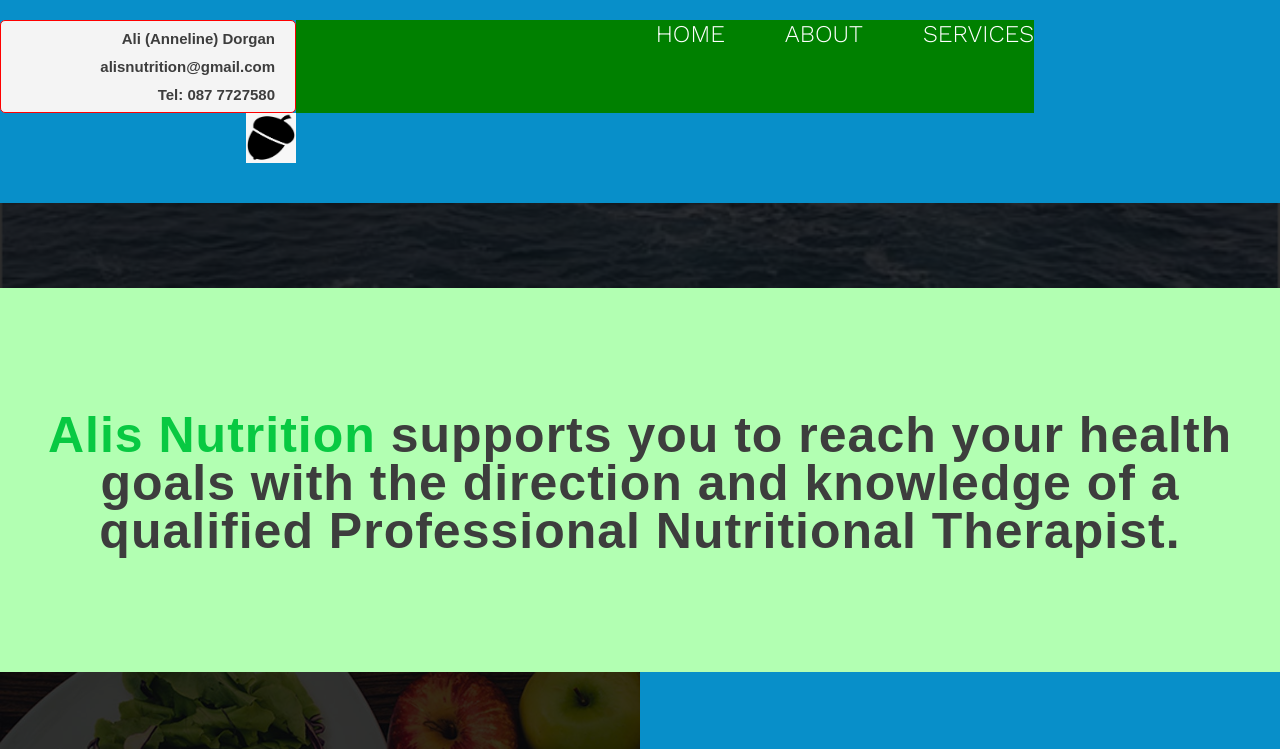
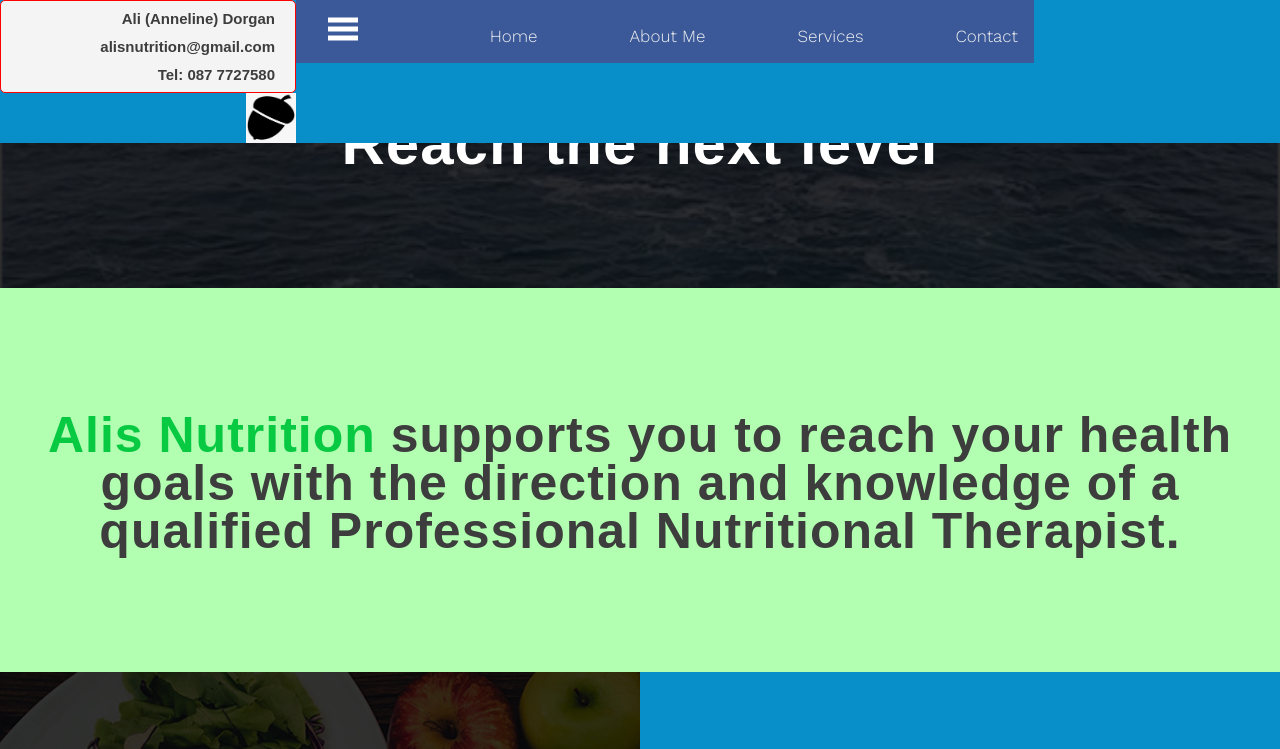
Before and after one commit to duinneacha/alinutrition, a website: page public/index.html in a window 1280 px wide. Shown: the top 749 px of the page. Drawn offline with nearby package versions, Linux system fonts and the light colour scheme; a web font is replaced by a local one.

Commit message:
Developing nav - finding it tricky

```diff
--- a/public/css/nav_style.css
+++ b/public/css/nav_style.css
@@ -10,7 +10,7 @@ header.top-of-page {
   position: fixed;
   display: grid;
   grid-template-columns: 1fr 1fr;;
-  z-index: 999;
+  /* z-index: 999; */
   width: 100%;
   margin: 0;
   top: 0;
@@ -34,24 +34,7 @@ header.top-of-page {
   text-align: right;
   top: 0;
 }
-.navigation {
-  background: green;
 
-}
-
-.navigation-line {
-  background: yellow;
-  grid-column-start: 1;
-  grid-column-end: 3;
-}
-header {
-  padding: 1em 0 2em;
-}
-
-.logo  {
-  font-family: var(--ff-logo);
-
-}
 
 .logo a {
   text-decoration: none;
@@ -64,93 +47,63 @@ header {
 }
 
 
-nav {
-  /* position: absolute; */
-  text-align: left;
-  top: 100%;
-  left: 0;
-  background: var(--clr-accent);
-  width: 100%;
-  /* display: none; */
-  transform: scale(1, 0);
-  transform-origin: top;
-  transition: transform 400ms ease-in-out;
+.navbar{
+  background-color:#3b5998;
+  overflow:hidden;
+  height:63px;
 }
 
-nav ul {
-  margin: 0;
-  padding: 0;
-  list-style: none;
+.navbar a{
+  float:left;
+  display:block;
+  color:#f2f2f2;
+  text-align:center;
+  padding:14px 16px;
+  text-decoration:none;
+  font-size:17px;
 }
 
-nav li {
-  margin-bottom: 1em;
-  margin-left: 1em;
+.navbar ul{
+  margin:8px 0 0 0;
+  list-style:none;
 }
 
-nav a {
- color: white;
- text-decoration: none;
- font-size: 1.2rem;
- text-transform: uppercase;
- opacity: 0;
- transition: opacity 150ms ease-in-out 250ms;
-
+.navbar a:hover{
+  background-color:#ddd;
+  color:#000;
 }
 
-nav a:hover {
-  color: #000;
-  /* font-weight: 600; */
+.side-nav{
+  height:100%;
+  width:0;
+  position:fixed;
+  z-index:1;
+  top:0;
+  left:0;
+  background-color:#111;
+  opacity:0.9;
+  overflow-x:hidden;
+  padding-top:60px;
+  transition:0.5s;
 }
 
-.nav-toggle-label {
-  user-select: none;
-  /* position: absolute; */
-  top: 0;
-  left: 0;
-  margin-left: 4em;
-
-  /* border: 1px solid red; */
-  height: 100%;
-  display: flex;
-  align-items: center;
-
+.side-nav a{
+  padding:10px 10px 10px 30px;
+  text-decoration:none;
+  font-size:22px;
+  color:#ccc;
+  display:block;
+  transition:0.3s;
 }
 
-.nav-toggle-label span,
-.nav-toggle-label span::before,
-.nav-toggle-label span::after {
-  display: block;
-  background: white;
-  height: 2px;
-  width: 1.5em;
-  border-radius: 2px;
-  position: relative;
+.side-nav a:hover{
+  color:#fff;
 }
 
-.nav-toggle-label span::before,
-.nav-toggle-label span::after {
-  content: '';
-  position: absolute;
+.side-nav .btn-close{
+  position:absolute;
+  top:0;
+  right:22px;
+  font-size:36px;
+  margin-left:50px;
 }
-.nav-toggle-label span::before {
-  bottom: 7px;
-}
-
-
-.nav-toggle-label span::after {
-  top: 7px;
-}
-.nav-toggle {
-  display: none;
-}
-
-.nav-toggle:checked ~ nav {
-  /* display: block; */
-  transform: scale(1,1);
-}
-
-.nav-toggle:checked ~ nav a {
-  opacity: 1;
-  transition: opacity 150ms ease-in-out;
-}
--- a/public/index.html
+++ b/public/index.html
@@ -19,19 +19,38 @@
         </div>
         <!-- <h1 class="logo"><a href="index.html">Ali's Nutrition</a></h1> -->
         <!-- <div class="navigation-line"> -->
-            <div class="navigation">
+            <!-- <div class="navigation">
                 <input type="checkbox" id="nav-toggle" class="nav-toggle">
                 <label for="nav-toggle" class="nav-toggle-label"><span></span></label>
                 <nav>
                     <ul>
                         <li><a href="#">Home</a></li>
                         <li><a href="#about-me">About</a></li>
-                        <!-- <li><a href="#">Connect</a></li> -->
                         <li><a href="#services-section">Services</a></li>
                     </ul>
                 </nav>
 
-            </div>
+            </div> -->
+
+            <nav class="navbar">
+                <span class="open-slide">
+                  <a href="#" onclick="openSlideMenu()">
+                    <svg width="30" height="30">
+                        <path d="M0,5 30,5" stroke="#fff" stroke-width="5"/>
+                        <path d="M0,14 30,14" stroke="#fff" stroke-width="5"/>
+                        <path d="M0,23 30,23" stroke="#fff" stroke-width="5"/>
+                    </svg>
+                  </a>
+                </span>
+
+                <ul class="navbar-nav">
+                  <li><a href="#">Home</a></li>
+                  <li><a href="#about-me">About Me</a></li>
+                  <li><a href="#">Services</a></li>
+                  <li><a href="#">Contact</a></li>
+                </ul>
+              </nav>
+
             <div class="logo">
                 <img src="img/acorn-temp-logo.png" alt="">
             </div>
@@ -42,6 +61,15 @@
 
     </header>
     <main>
+
+        <div id="side-menu" class="side-nav">
+            <a href="#" class="btn-close" onclick="closeSlideMenu()">&times;</a>
+            <a href="#">Home</a>
+            <a href="#about-me">About Me</a>
+            <a href="#services-section">Services</a>
+            <a href="#">Contact</a>
+          </div>
+
         <section class="hero">
             <h2 class="section-title">Reach the next level</h2>
         </section>
--- a/public/js/app.js
+++ b/public/js/app.js
@@ -0,0 +1,9 @@
+function openSlideMenu(){
+  document.getElementById('side-menu').style.width = '250px';
+  document.getElementById('main').style.marginLeft = '250px';
+}
+
+function closeSlideMenu(){
+  document.getElementById('side-menu').style.width = '0';
+  document.getElementById('main').style.marginLeft = '0';
+}
```
